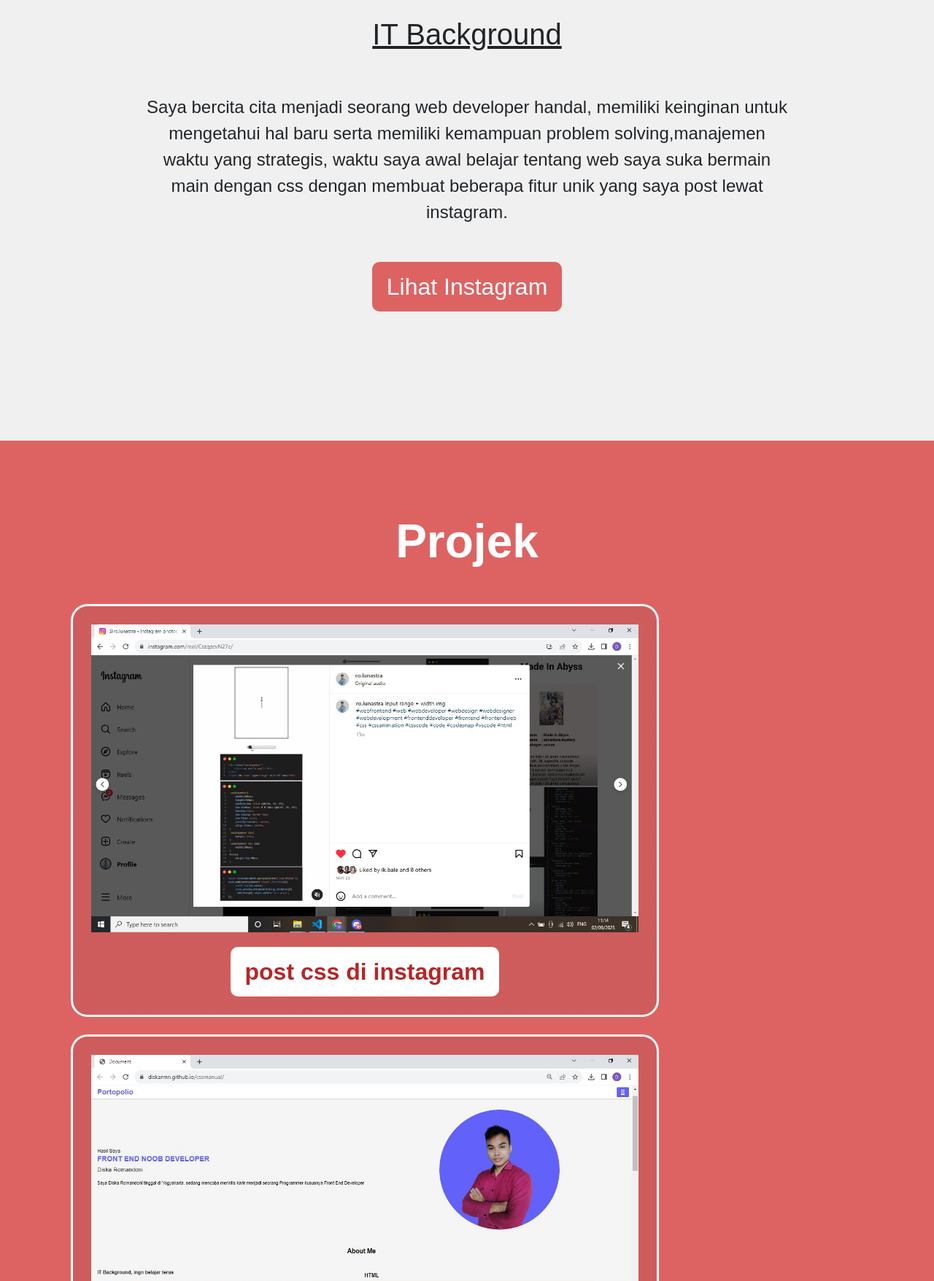
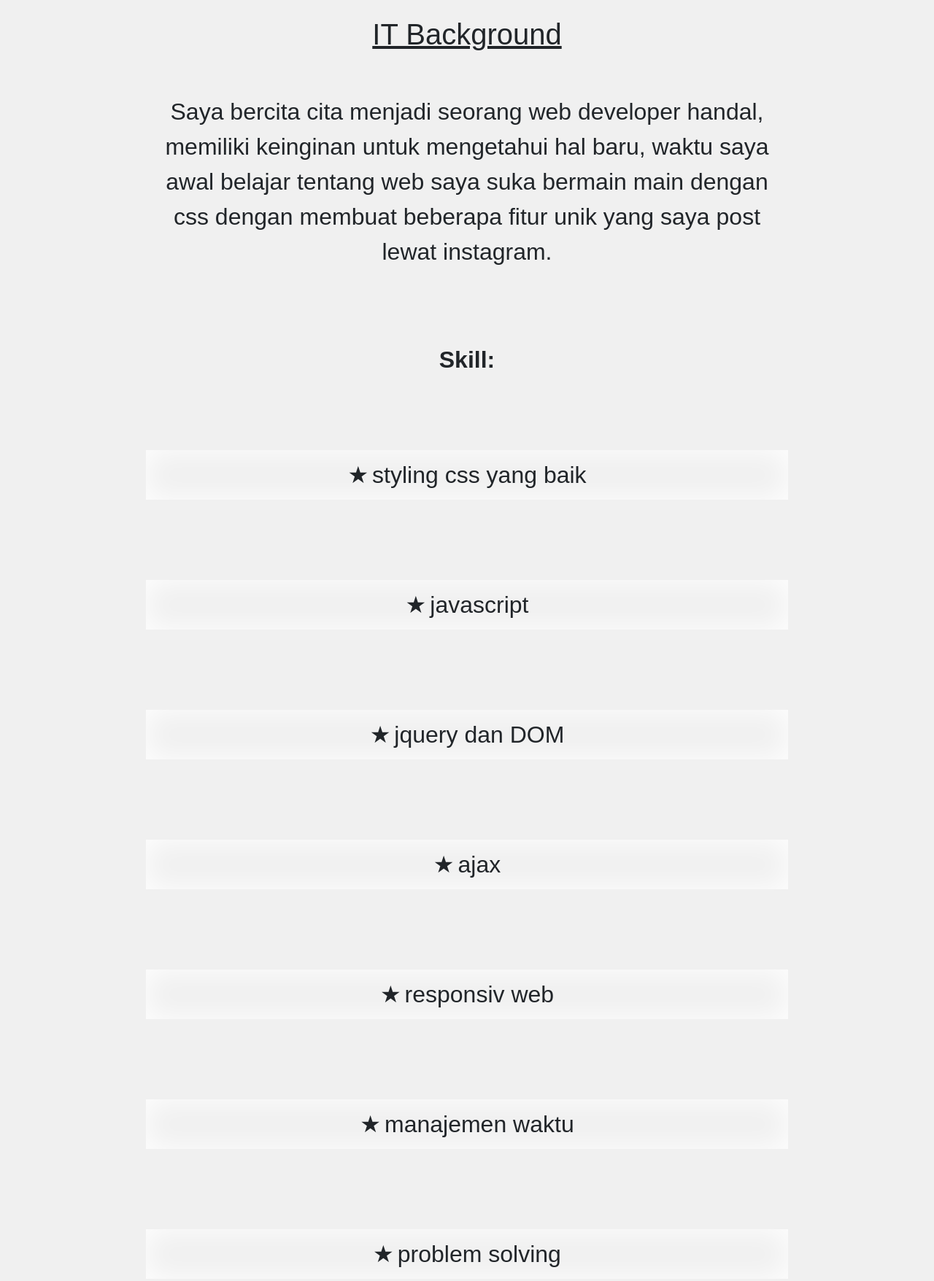
Before and after one commit to diskarmn/diskaro, a plain HTML site: page index.html in a window 1280 px wide. Shown: the part 1520-3276 px from the top of the page at 73% size. Drawn offline with nearby package versions, Linux system fonts and the light colour scheme.

Commit message:
index.html

```diff
--- a/index.html
+++ b/index.html
@@ -25,11 +25,10 @@
                 "kontak"
                 "footer";
             grid-template-columns: 1fr;
-            grid-template-rows: .5fr .3fr 1fr .3fr .05fr;
+            grid-template-rows: .5fr .3fr 1fr .3fr .3fr;
             height: max-content;
             /* Agar container mencakup seluruh viewport height */
             min-height: max-content;
-            overflow:hidden;
         }
 
         .nav {
@@ -37,11 +36,12 @@
             display: flex;
             align-items: center;
             justify-content: space-between;
-            padding: 0 10px;
+            padding: 20px 30px;
             position: fixed;
             top: 0;
             right: 0;
             left: 0;
+
         }
 
         .nav h1 {
@@ -82,6 +82,7 @@
             color: #dd6363;
             font-weight: bold;
             padding: 2px;
+            font-size: 200%;
         }
 
         #tampil a:hover {
@@ -90,9 +91,9 @@
         }
 
         .custom-loader {
-            width: 50px;
+            width: 100px;
             margin: 3px;
-            height: 10px;
+            height: 20px;
             background:
                 linear-gradient(90deg, #0000, #dd6363) left -50px top 0/50px 20px no-repeat #E4E4ED;
             animation: ct2 1s infinite linear;
@@ -112,7 +113,7 @@
             justify-content: center;
             flex-direction: row;
             padding: 200px;
-            background:  linear-gradient(90deg, rgba(219, 86, 86, 0.021) 33%, rgba(255, 249, 249, 0.11) 50%, rgba(211, 90, 90, 0) 66%) #dd6363;
+            background: linear-gradient(90deg, rgba(219, 86, 86, 0.021) 33%, rgba(255, 249, 249, 0.11) 50%, rgba(211, 90, 90, 0) 66%) #dd6363;
             background-size: 300% 100%;
             animation: ct1 1s infinite linear;
         }
@@ -142,6 +143,32 @@
             padding: 100px;
         }
 
+        #profile ul {
+            width: 100%;
+            /* outline: 1px solid red; */
+            display: grid;
+            grid-template-columns: repeat(auto-fill, minmax(700px, 1fr));
+            /* Maksimal 5 kolom */
+            grid-gap: 10px;
+            /* Jarak antar elemen */
+            list-style: none;
+            padding: 0;
+        }
+
+        #profile ul li {
+            padding: 10px;
+            text-align: center;
+            box-shadow: inset 0 0 40px white;
+            line-height: center;
+        }
+
+        #profile ul li::before {
+            content: "\2605";
+            /* Kode Unicode untuk karakter bintang */
+            margin-right: 5px;
+            /* Jarak antara bintang dan teks */
+        }
+
         #profile h1 {
             font-size: 400%;
             font-weight: bold;
@@ -153,10 +180,11 @@
             text-decoration: underline;
         }
 
-        #profile p {
+        #profile p,
+        #profile ul li {
             margin: 50px 100px;
             /* outline: 1px solid red; */
-            font-size: 150%;
+            font-size: 200%;
             text-align: center;
         }
 
@@ -247,110 +275,130 @@
             grid-area: kontak;
 
         }
+
+        #kontak div {
+            font-size: 120%;
+        }
+
         /* nn
         a
 
         d*/
-        .kontak{
+        .kontak {
 
-            padding-top:30px;
+            padding-top: 30px;
             display: flex;
             flex-direction: column;
-            height:auto;
+            height: auto;
             background-color: #E4E4ED;
         }
-        .kontak h2{
+
+        .kontak h2 {
             font-size: 400%;
             font-weight: bold;
             color: black;
             align-self: center;
             margin-bottom: 100px;
         }
-        .kontak h1{
+
+        .kontak h1 {
             align-self: center;
             justify-self: center;
             font-size: 130%;
-            padding:10px;
+            padding: 10px;
         }
-        .isikontak{
+
+        .isikontak {
             display: flex;
             justify-content: center;
             flex-direction: row;
         }
-        .kontakkiri{
-            width:40%;
+
+        .kontakkiri {
+            width: 40%;
             display: flex;
             flex-direction: column;
 
         }
-        .kontak1{
+
+        .kontak1 {
             display: flex;
             flex-direction: row;
             align-items: center;
-            padding:10px;
+            padding: 10px;
         }
-        .klogo{
-            width:50px;
-            height:50px;
+
+        .klogo {
+            width: 50px;
+            height: 50px;
             display: flex;
             justify-content: center;
             align-items: center;
-            background-color:#b62626;
+            background-color: #b62626;
             border-radius: 50%;
-            color:white;
+            color: white;
 
         }
-        .sebelahlogo{
-            padding-left:10px;
+
+        .sebelahlogo {
+            padding-left: 10px;
         }
-        .sebelahlogo h1{
+
+        .sebelahlogo h1 {
             font-weight: normal;
             font-size: 120%;
         }
-        .sebelahlogo p{
+
+        .sebelahlogo p {
             font-size: 90%;
         }
-        .kontakkanan{
+
+        .kontakkanan {
             display: flex;
             align-items: center;
 
-            width:40%;
+            width: 40%;
         }
-        .kontakkanan form{
+
+        .kontakkanan form {
             display: flex;
             flex-direction: column;
-            width:100%;
+            width: 100%;
         }
-        .kontakkanan form input[type=text]{
-            padding:5px;
+
+        .kontakkanan form input[type=text] {
+            padding: 5px;
             background-color: white;
             border-radius: 2px;
-            margin:10px 0;
-            width:95%;
+            margin: 10px 0;
+            width: 95%;
             align-self: center;
         }
-        .kontakkanan form input[type=email]{
-            padding:5px;
+
+        .kontakkanan form input[type=email] {
+            padding: 5px;
             background-color: white;
             border-radius: 2px;
-            margin:10px 0;
-            width:95%;
+            margin: 10px 0;
+            width: 95%;
             align-self: center;
         }
-        .kontakkanan form textarea{
-            padding:5px;
+
+        .kontakkanan form textarea {
+            padding: 5px;
             background-color: white;
             border-radius: 2px;
-            margin:10px 0;
-            width:95%;
+            margin: 10px 0;
+            width: 95%;
             align-self: center;
         }
-        .kontakkanan form input[type=submit]{
-            padding:5px;
-            background-color:#b62626;
+
+        .kontakkanan form input[type=submit] {
+            padding: 5px;
+            background-color: #b62626;
             border-radius: 5px;
-            margin:10px 0;
-            color:white;
+            margin: 10px 0;
+            color: white;
         }
 
         .footer {
@@ -360,7 +408,24 @@
             justify-content: center;
             display: flex;
             align-items: center;
-            height:auto;
+            font-size: 150%;
+
+        }
+
+
+        @media (max-width: 768px) {
+            #profile ul {
+                grid-template-columns: repeat(auto-fill, minmax(100px, 1fr));
+                /* Maksimal 2 kolom */
+            }
+            #tampil a{
+                font-size: 150%;
+            }
+            .custom-loader {
+                width: 50px;
+                margin: 3px;
+                height: 10px;
+            }
         }
     </style>
 </head>
@@ -393,11 +458,24 @@
             <h1>Profil</h1>
             <h2>IT Background</h2>
             <p>Saya bercita cita menjadi seorang web developer handal,
-                memiliki keinginan untuk mengetahui hal baru
-                serta memiliki kemampuan problem solving,manajemen waktu yang strategis,
+                memiliki keinginan untuk mengetahui hal baru,
                 waktu saya awal belajar tentang web saya suka bermain main dengan css
                 dengan membuat beberapa fitur unik yang saya post lewat instagram.
             </p>
+            <p style="font-weight:bold;">
+                Skill:
+            </p>
+            <ul>
+                <li>styling css yang baik</li>
+                <li>javascript</li>
+                <li>jquery dan DOM</li>
+                <li>ajax</li>
+                <li>responsiv web</li>
+                <li>manajemen waktu</li>
+                <li>problem solving</li>
+                <li>kerja sama tim</li>
+
+            </ul>
             <a href="https://www.instagram.com/ro.lunastra/">Lihat Instagram</a>
         </div>
         <div id="projek">
@@ -460,7 +538,7 @@
                         <input type="email" id="email" name="email" placeholder="Masukkan Email" required>
                         <textarea id="comment" name="comment" placeholder="Masukkan Komentar" required></textarea>
                         <input type="submit" value="Kirim Pesan">
-                      </form>
+                    </form>
 
                 </div>
             </div>
```
